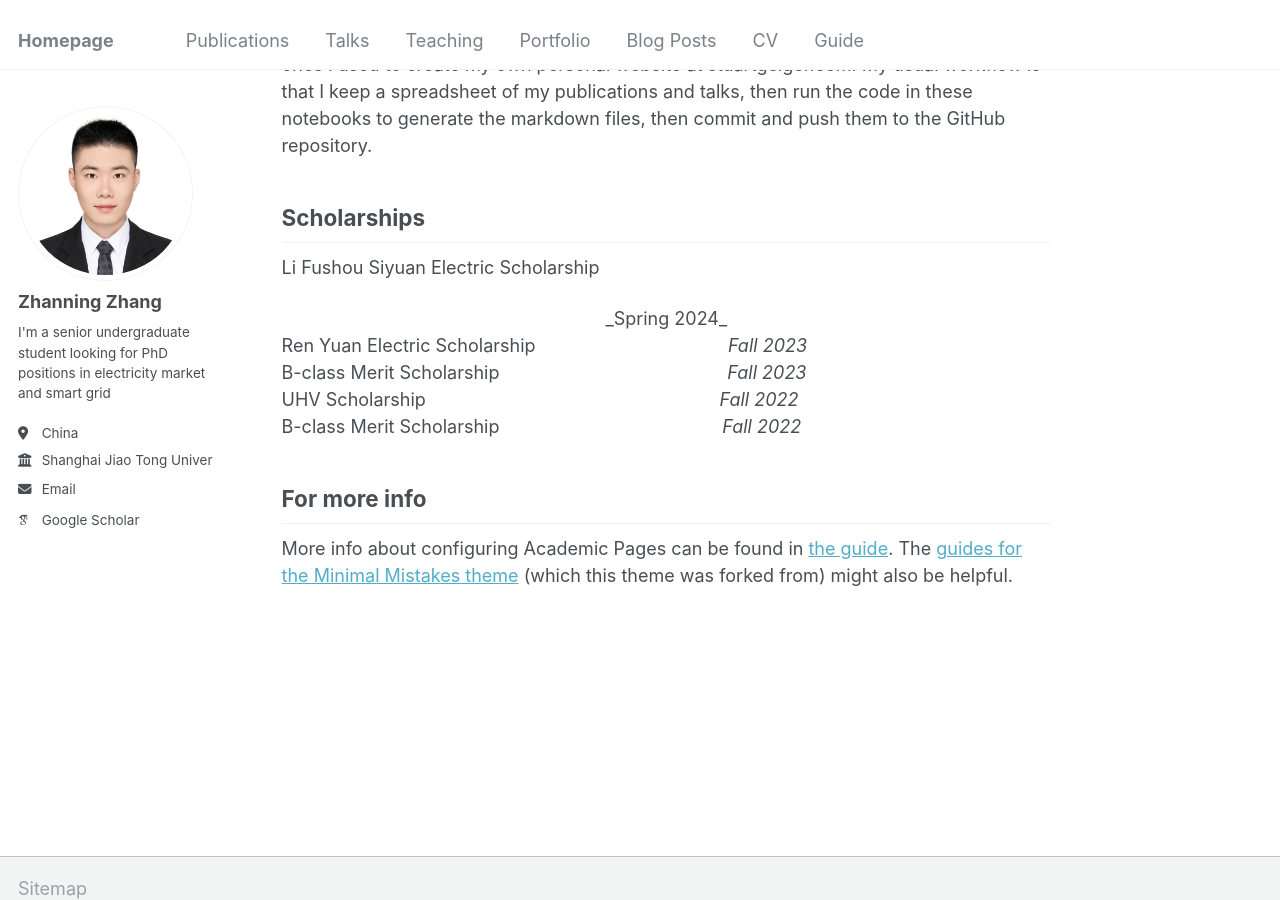
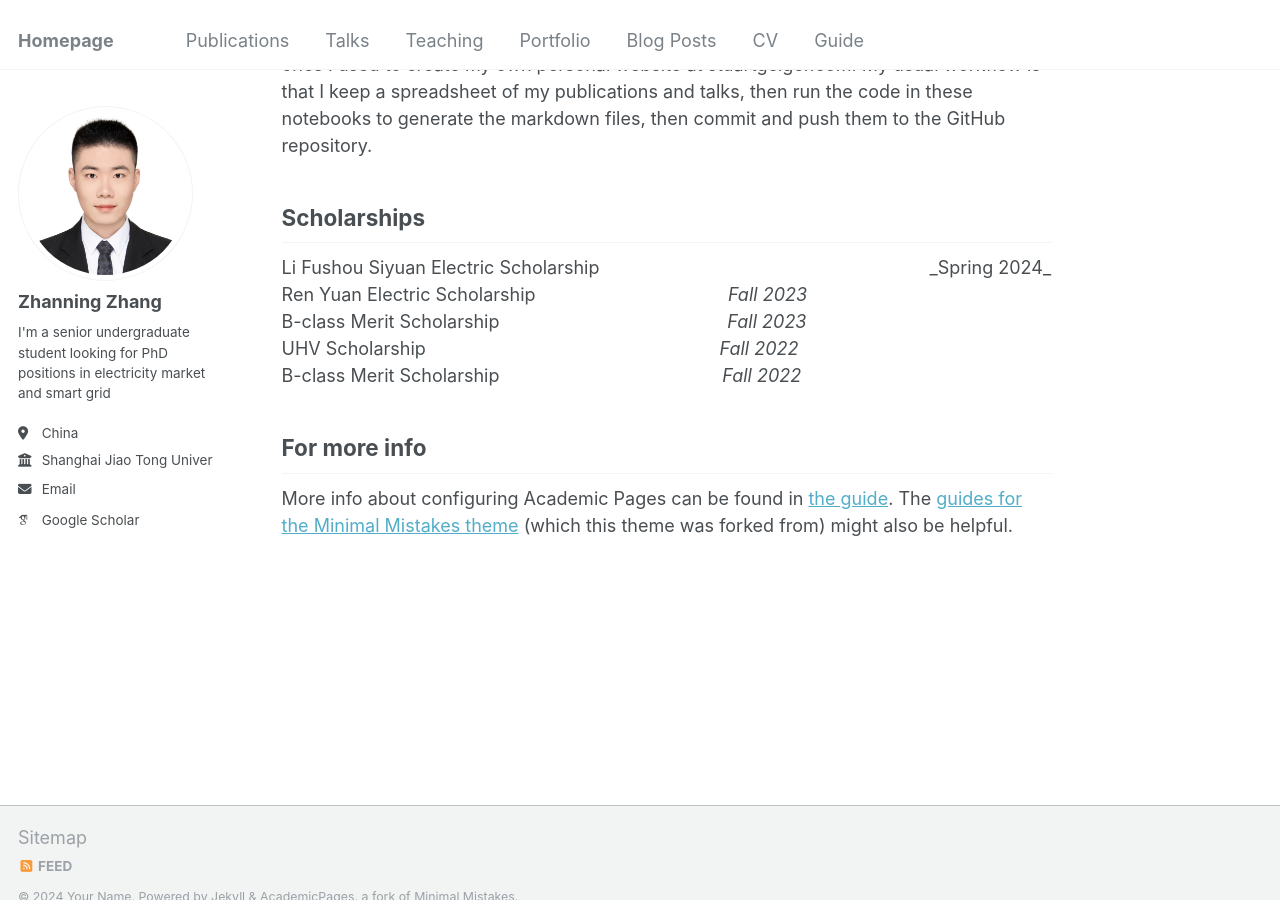
Before and after one commit to znzhang02/ZN.Zhang, a Jekyll site: the page built from _pages/about.md, in a window 1280 px wide and 900 px high, scrolled down 2008 px. Built offline with Jekyll 4.4.1, drawn with Linux system fonts in a browser that asks for light colours; some web fonts are replaced.

Commit message:
Update about.md

```diff
--- a/_pages/about.md
+++ b/_pages/about.md
@@ -39,9 +39,9 @@ I have also created [a set of Jupyter notebooks](https://github.com/academicpage
 
 Scholarships
 ------
-Li Fushou Siyuan Electric Scholarship
-<div style="position: relative; left: 50%; transform: translateX(-50%); text-align: center; display: inline-block;">
-  _Spring 2024_
+<div style="display: flex; justify-content: space-between;">
+  <span>Li Fushou Siyuan Electric Scholarship</span>
+  <span style="margin-left: calc(50% - 150px); text-align: left;">_Spring 2024_</span>
 </div>
 Ren Yuan Electric Scholarship
 &nbsp;&nbsp;&nbsp;&nbsp;&nbsp;&nbsp;&nbsp;&nbsp;&nbsp;&nbsp;&nbsp;&nbsp;&nbsp;&nbsp;&nbsp;&nbsp;&nbsp;&nbsp;&nbsp;&nbsp;&nbsp;&nbsp;&nbsp;&nbsp;
```
